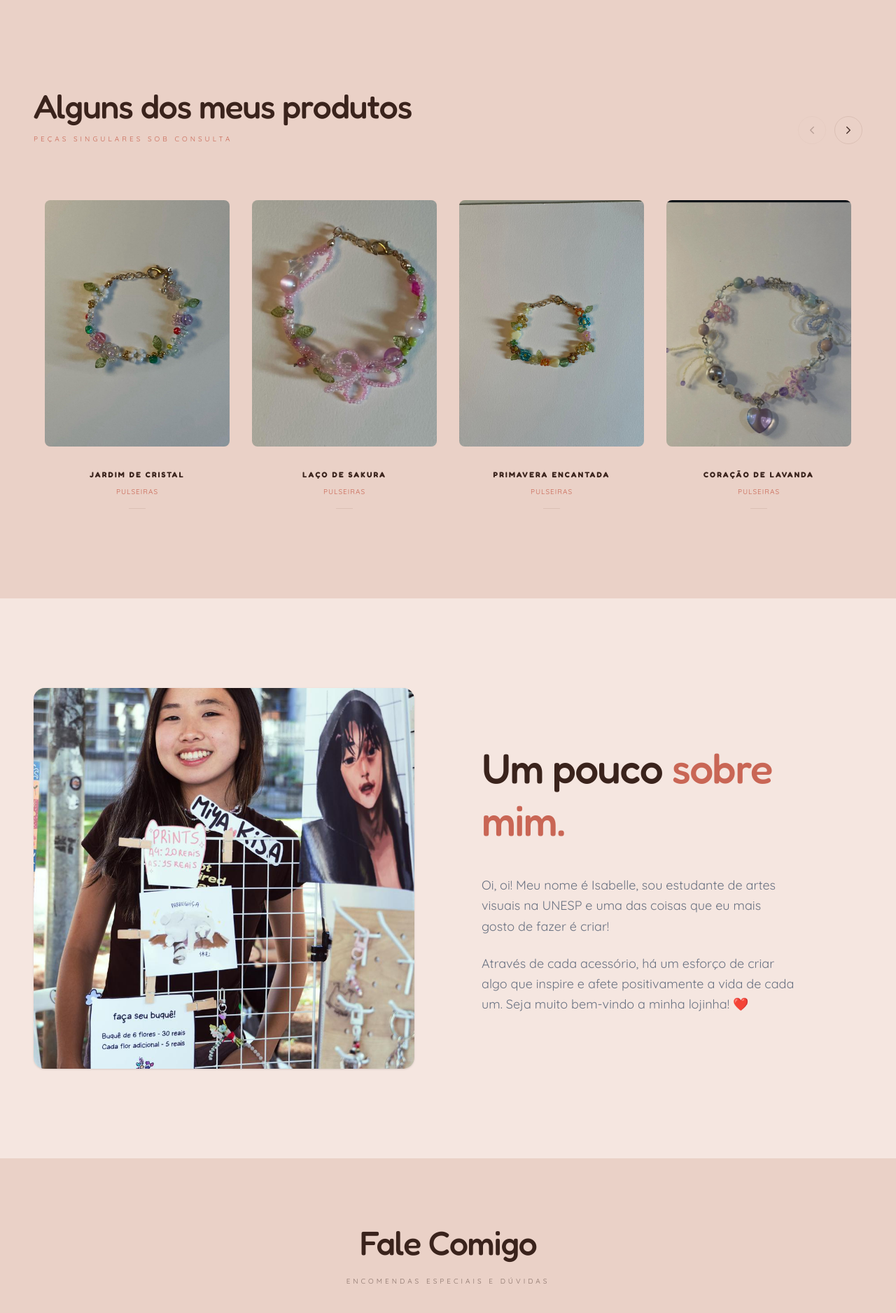
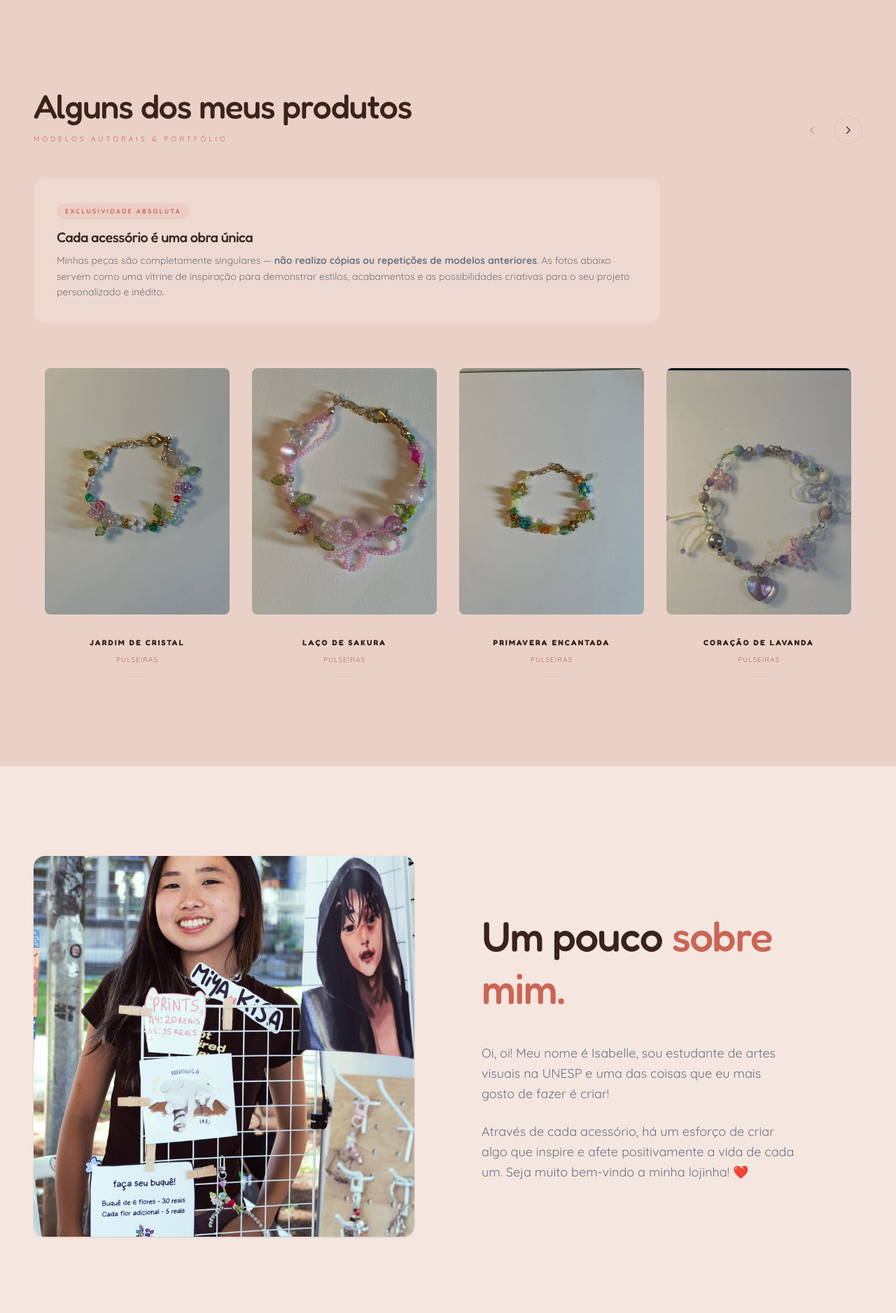
Before and after one commit to naokigui/made-by-kisa, a React (Vite) app: page / in a window 1280 px wide. Shown: the part 822-2698 px from the top of the page at 70% size. Built offline with nearby package versions, Linux system fonts and the light colour scheme.

Commit message:
feat: Refine WhatsApp message and product section text
Improves the pre-filled WhatsApp message to be more engaging for custom orders and updates the text in the featured products section to better reflect the artisanal nature and portfolio aspect of the shop's offerings.

```diff
--- a/src/App.tsx
+++ b/src/App.tsx
@@ -72,7 +72,7 @@ export default function App() {
   };
 
   const handleOrder = (product: Product) => {
-    const message = encodeURIComponent(`Olá! Gostaria de encomendar o produto: ${product.name}`);
+    const message = encodeURIComponent(`Olá! Me encantei com o estilo da peça "${product.name}" e gostaria de encomendar um acessório único inspirado nela.`);
     window.open(`https://wa.me/${BRAND_INFO.whatsapp}?text=${message}`, "_blank");
   };
 
@@ -283,10 +283,10 @@ export default function App() {
         {/* Featured Products */}
         <section id="produtos" className="py-32 overflow-hidden">
           <div className="max-w-7xl mx-auto px-12">
-            <div className="flex flex-col md:flex-row md:items-end justify-between mb-20 gap-6">
+            <div className="flex flex-col md:flex-row md:items-end justify-between mb-12 gap-6">
               <div className="text-left">
                 <h2 className="text-5xl font-serif mb-4">Alguns dos meus produtos</h2>
-                <p className="text-brand-accent uppercase tracking-[0.4em] text-[10px]">Peças singulares sob consulta</p>
+                <p className="text-brand-accent uppercase tracking-[0.4em] text-[10px]">Modelos autorais & portfólio</p>
               </div>
               {PRODUCTS.length > 4 && (
                 <div className="flex items-center gap-3">
@@ -308,6 +308,17 @@ export default function App() {
                   </button>
                 </div>
               )}
+            </div>
+
+            {/* Elegant Clarification Card */}
+            <div className="mb-16 p-8 rounded-2xl bg-brand-sidebar/40 border border-brand-border/30 max-w-4xl">
+              <span className="inline-block bg-brand-accent/10 text-brand-accent text-[9px] uppercase tracking-[0.25em] font-bold px-3 py-1 rounded-full mb-3">
+                Exclusividade Absoluta
+              </span>
+              <h3 className="text-xl font-serif text-brand-ink mb-2">Cada acessório é uma obra única</h3>
+              <p className="text-sm text-gray-500 leading-relaxed">
+                Minhas peças são completamente singulares — <strong>não realizo cópias ou repetições de modelos anteriores</strong>. As fotos abaixo servem como uma vitrine de inspiração para demonstrar estilos, acabamentos e as possibilidades criativas para o seu projeto personalizado e inédito.
+              </p>
             </div>
 
             {PRODUCTS.length > 4 ? (
@@ -418,7 +429,10 @@ export default function App() {
         <section id="contato" className="py-24">
           <div className="max-w-3xl mx-auto px-12 text-center">
              <h2 className="text-5xl font-serif mb-6">Fale Comigo</h2>
-             <p className="text-brand-text/60 mb-10 uppercase tracking-[0.4em] text-[10px]">Encomendas especiais e dúvidas</p>
+             <p className="text-brand-accent uppercase tracking-[0.4em] text-[10px] mb-4">Encomendas especiais e dúvidas</p>
+             <p className="text-sm text-gray-500 leading-relaxed mb-10 max-w-lg mx-auto">
+               Diga o que você imagina para o seu acessório! Vamos criar juntos um modelo autoral totalmente novo e adaptado ao seu gosto, garantindo uma peça exclusiva e só sua.
+             </p>
 
              <div className="flex justify-center">
                 <a
```
